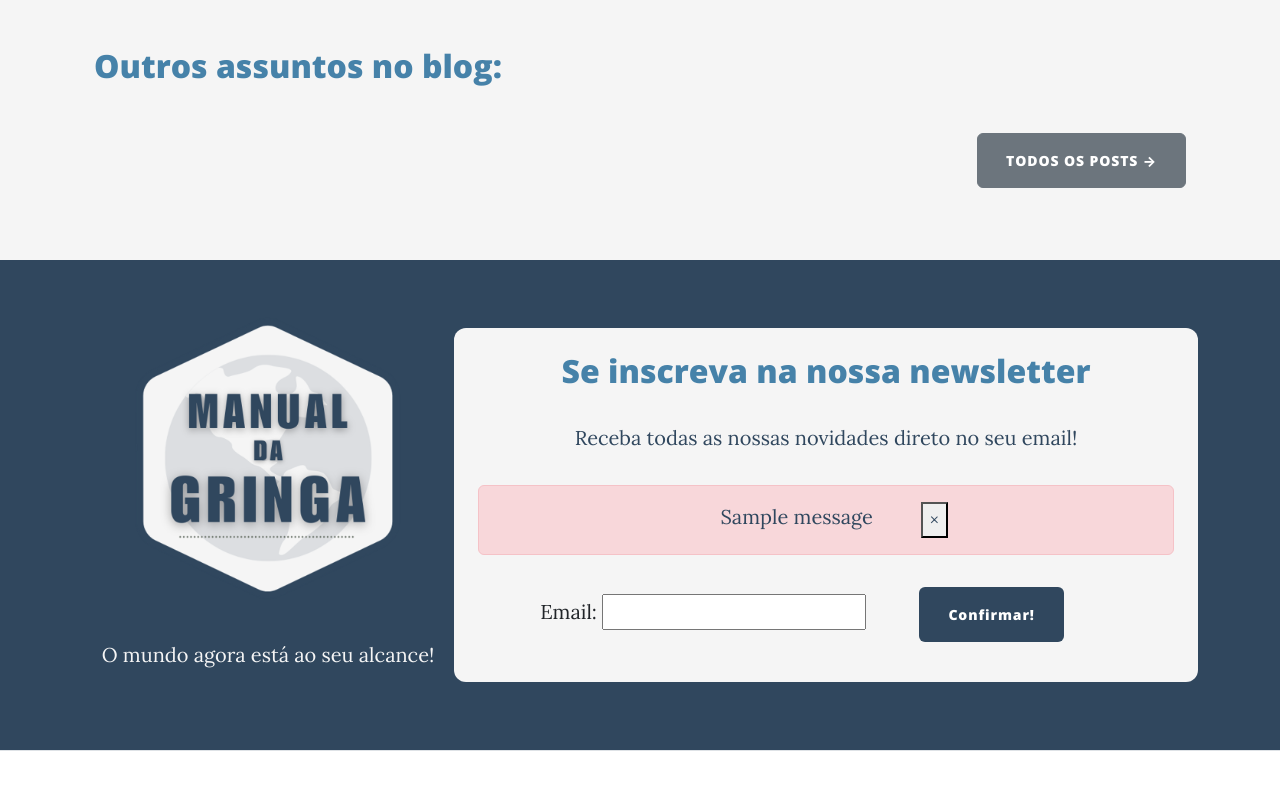
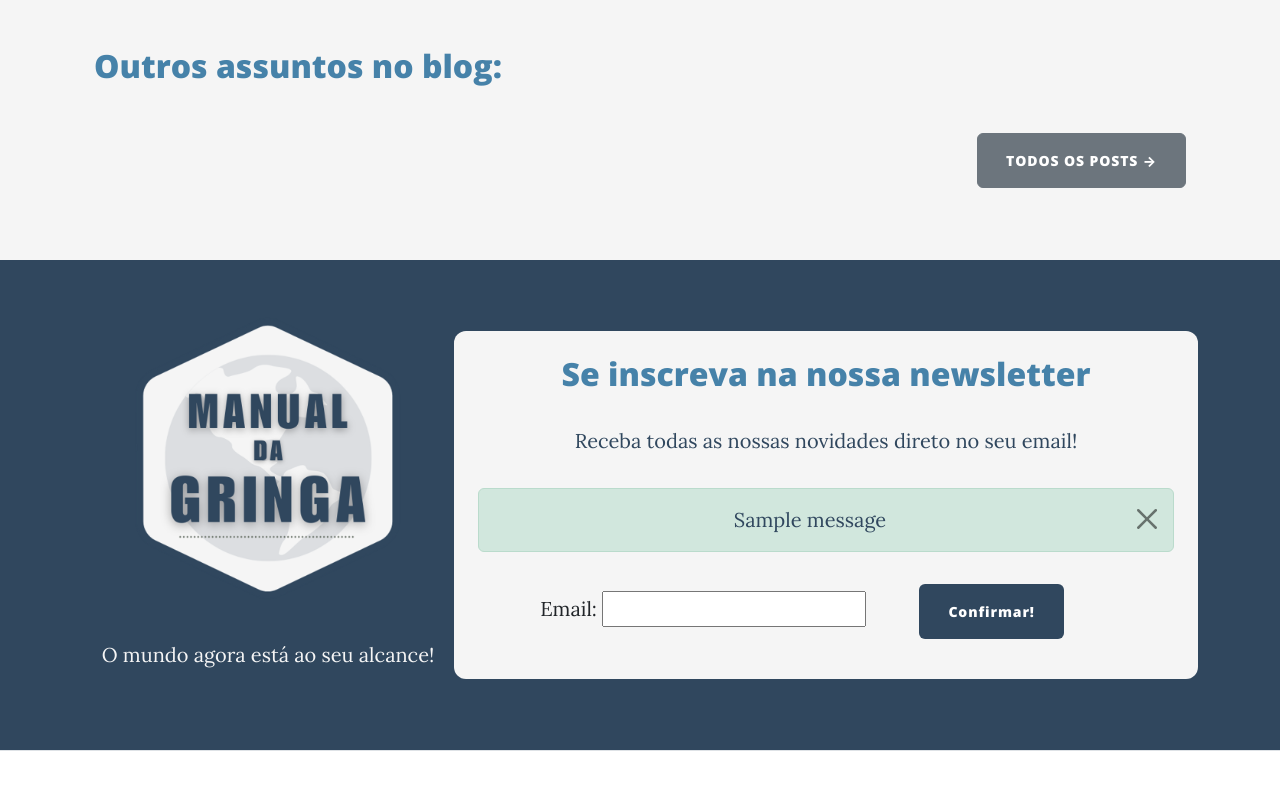
Before and after one commit to marcoveio-diadema/manualdagringa, a Flask app: page / in a window 1280 px wide. Shown: the part 2021-2816 px from the top of the page. Run offline with Flask 3, Linux system fonts and the light colour scheme; tables that the repository leaves empty hold one stand-in row (values such as "Sample post"); grey boxes marked "Sample" are stand-in pictures; one stand-in notice (Sample message) is shown; some libraries are stand-ins or nearby versions.

Commit message:
flash messages styling fix, delete_comment route improvements

```diff
--- a/main.py
+++ b/main.py
@@ -228,22 +228,31 @@ def show_post(post_id, slug):
 def delete_comment(comment_id):
     comment_to_delete = Comment.query.get(comment_id)
 
+     # Default values for post_id and slug
+    post_id = None
+    slug = None
+
     if comment_to_delete:
         # Check if the current user is the author of the comment
         if current_user.is_authenticated and (current_user.id == comment_to_delete.comment_author.id or current_user.is_admin):
+            parent_post = comment_to_delete.parent_post
+            post_id = parent_post.id
+
             db.session.delete(comment_to_delete)
             db.session.commit()
-            # flash("Comment deleted successfully.")
-        else:
-            abort(403)  # Forbidden
+            flash("Comment deleted successfully.")
 
-        # Check if the delete request came from the admin template
-    if "from_admin" in request.args and request.args["from_admin"] == "true":
-        # Redirect back to the admin page
-        return redirect(url_for("admin"))
-    else:
-        # Redirect back to the post page
-        return redirect(url_for("show_post", post_id=comment_to_delete.post_id))
+
+            # Check if the delete request came from the admin template
+            if "from_admin" in request.args and request.args["from_admin"] == "true":
+                # Redirect back to the admin page
+                return redirect(url_for("admin"))
+            else:
+                # Redirect back to the post page
+                return redirect(url_for("show_post", post_id=post_id, slug=parent_post.slug))
+
+    flash("Comment not found.")
+    return redirect(url_for("home"))
 
 
 # CREATE NEW POST
@@ -620,7 +629,7 @@ def subscribe():
 
         db.session.add(new_subscriber)
         db.session.commit()
-
+        flash("Email cadastrado com sucesso!")
         return redirect(url_for('home'))
     return render_template("index.html", form=form, all_posts=posts)
 
--- a/templates/admin.html
+++ b/templates/admin.html
@@ -122,7 +122,7 @@
         {% for post in posts %}
         <tr>
           <th scope="row">{{ post.id }}</th>
-          <td>{{ post.title}}</td>
+          <td><a href="{{url_for('show_post', post_id=post.id, slug=post.slug )}}" class="href">{{ post.title}}</a></td>
           <td>{{ post.date.strftime('%d-%m-%Y') }}</td>
           <td>
             <a href="{{ url_for('edit_post', post_id=post.id, slug=post.slug) }}">Edit</a>
--- a/templates/base.html
+++ b/templates/base.html
@@ -202,6 +202,6 @@
     <script src="https://code.jquery.com/jquery-3.5.1.slim.min.js"></script>
     <script src="https://cdn.jsdelivr.net/npm/@popperjs/core@2.9.2/dist/umd/popper.min.js"></script>
     <script src="https://stackpath.bootstrapcdn.com/bootstrap/4.5.2/js/bootstrap.min.js"></script>
-
+    {% block script %}{% endblock %}
   </body>
 </html>
--- a/templates/blog.html
+++ b/templates/blog.html
@@ -106,7 +106,6 @@
                                 <div class="alert alert-danger alert-dismissible fade show d-flex justify-content-center" role="alert">
                                    <span class="mx-5">{{ message }}</span>
                                   <button type="button" class="btn-danger close" data-dismiss="alert" aria-label="Close">
-                                    <span aria-hidden="true">&times;</span>
                                   </button>
                                 </div>
                             {% endfor %}
--- a/templates/contato.html
+++ b/templates/contato.html
@@ -34,7 +34,6 @@
                         <div class="alert alert-success alert-dismissible fade show d-flex justify-content-center" role="alert">
                            <span class="mx-5">{{ message }}</span>
                           <button type="button" class="btn-close" data-dismiss="alert" aria-label="Close">
-                            <span aria-hidden="true">&times;</span>
                           </button>
                         </div>
                     {% endfor %}
--- a/templates/faqs.html
+++ b/templates/faqs.html
@@ -31,7 +31,6 @@
                     <div class="alert alert-success alert-dismissible fade show d-flex justify-content-center" role="alert">
                         <span class="mx-5">{{ message }}</span>
                     <button type="button" class="btn btn-close" data-dismiss="alert" aria-label="Close">
-                        <span aria-hidden="true">&times;</span>
                     </button>
                     </div>
                     {% endfor %}
--- a/templates/index.html
+++ b/templates/index.html
@@ -159,19 +159,20 @@
         <div class="col-md-8 index-page-form py-4 rounded px-4 text-center">
           <h2>Se inscreva na nossa newsletter</h2>
           <p>Receba todas as nossas novidades direto no seu email!</p>
+
           <!-- CHECK IF THERE ARE MESSAGES AND SHOW IF SO -->
           {% with messages = get_flashed_messages() %}
           {% if messages %}
             {% for message in messages %}
-                            <div class="alert alert-danger alert-dismissible fade show d-flex justify-content-center" role="alert">
-                               <span class="mx-5">{{ message }}</span>
-                              <button type="button" class="btn-danger close" data-dismiss="alert" aria-label="Close">
-                                <span aria-hidden="true">&times;</span>
+            <div class="alert alert-success alert-dismissible fade show d-flex justify-content-center" role="alert">
+                <span class="mx-3">{{ message }}</span>
+              <button type="button" class="btn-close" data-dismiss="alert" aria-label="Close">
               </button>
             </div>
             {% endfor %}
           {% endif %}
         {% endwith %}
+
              <!-- Newsletter Form -->
 
             <form method="POST" action="{{ url_for('subscribe') }}">
@@ -186,3 +187,36 @@
 </section>
 
 {% endblock %}
+
+{% block script %}
+<script>
+  $(document).ready(function() {
+    // Intercept the form submission
+    $('#subscribe-form').submit(function(e) {
+      // Prevent the default form submission
+      e.preventDefault();
+
+      // Serialize the form data
+      var formData = $(this).serialize();
+
+      // Send an AJAX request to the server
+      $.ajax({
+        type: 'POST',
+        url: $(this).attr('action'),
+        data: formData,
+        success: function(response) {
+          // Handle the success response (if needed)
+          console.log(response);
+
+          // You may update the UI here without reloading the entire page
+          // For example, show a success message or update a counter
+        },
+        error: function(error) {
+          // Handle the error response (if needed)
+          console.error(error);
+        }
+      });
+    });
+  });
+</script>
+{% endblock%}
--- a/templates/login.html
+++ b/templates/login.html
@@ -24,8 +24,7 @@
                     {% for message in messages %}
                     <div class="alert alert-danger alert-dismissible fade show d-flex justify-content-center" role="alert">
                         <span class="mx-5">{{ message }}</span>
-                      <button type="button" class="close" data-dismiss="alert" aria-label="Close">
-                        <span aria-hidden="true">&times;</span>
+                      <button type="button" class="btn-close" data-dismiss="alert" aria-label="Close">
                       </button>
                     </div>
                     {% endfor %}
--- a/templates/sign_up.html
+++ b/templates/sign_up.html
@@ -30,7 +30,6 @@
             <div class="alert alert-danger alert-dismissible fade show d-flex justify-content-center" role="alert">
                 <span class="mx-5">{{ message }}</span>
               <button type="button" class="close" data-dismiss="alert" aria-label="Close">
-                <span aria-hidden="true">&times;</span>
               </button>
             </div>
             {% endfor %}
```
Lines whose indentation alone changed are shown as unchanged.
